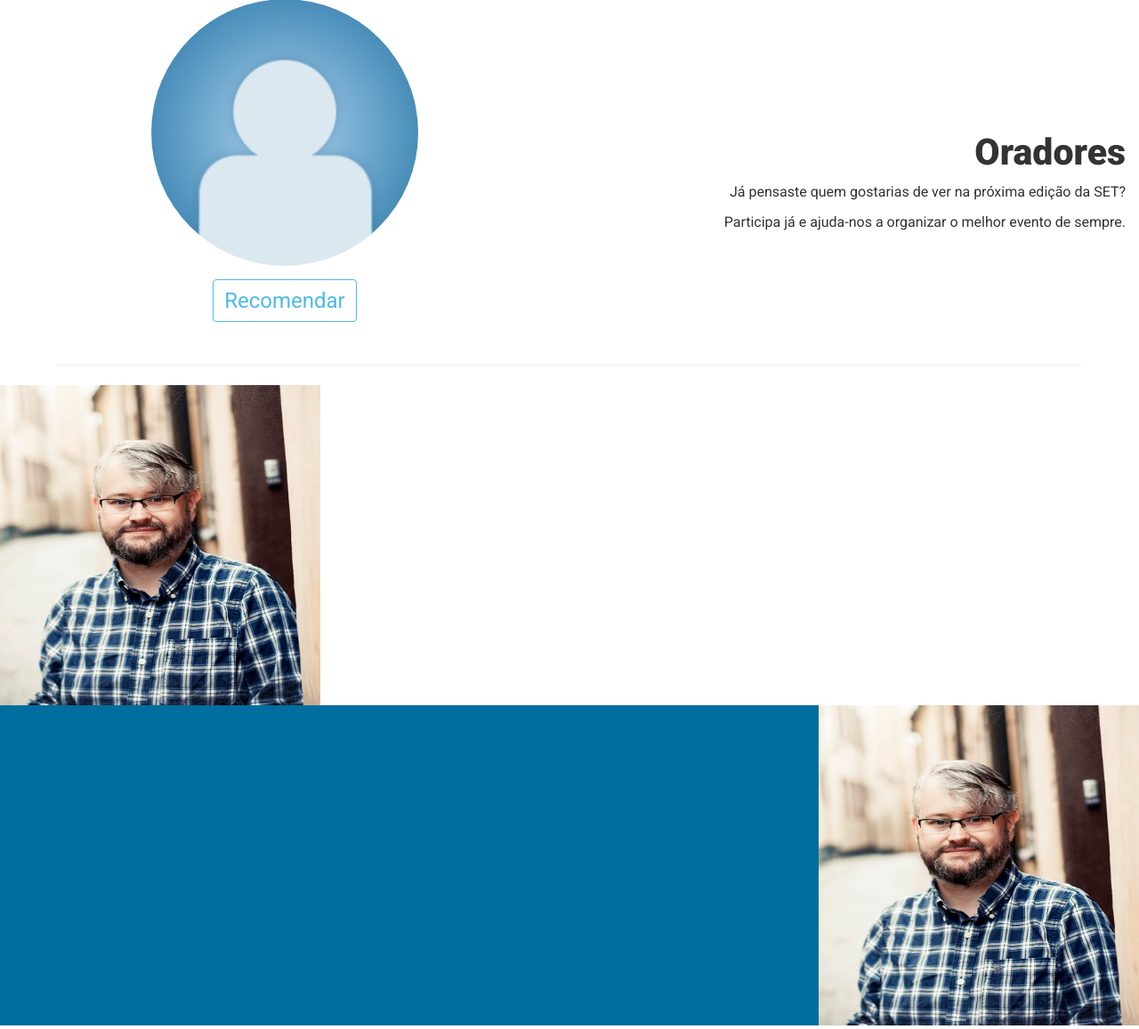
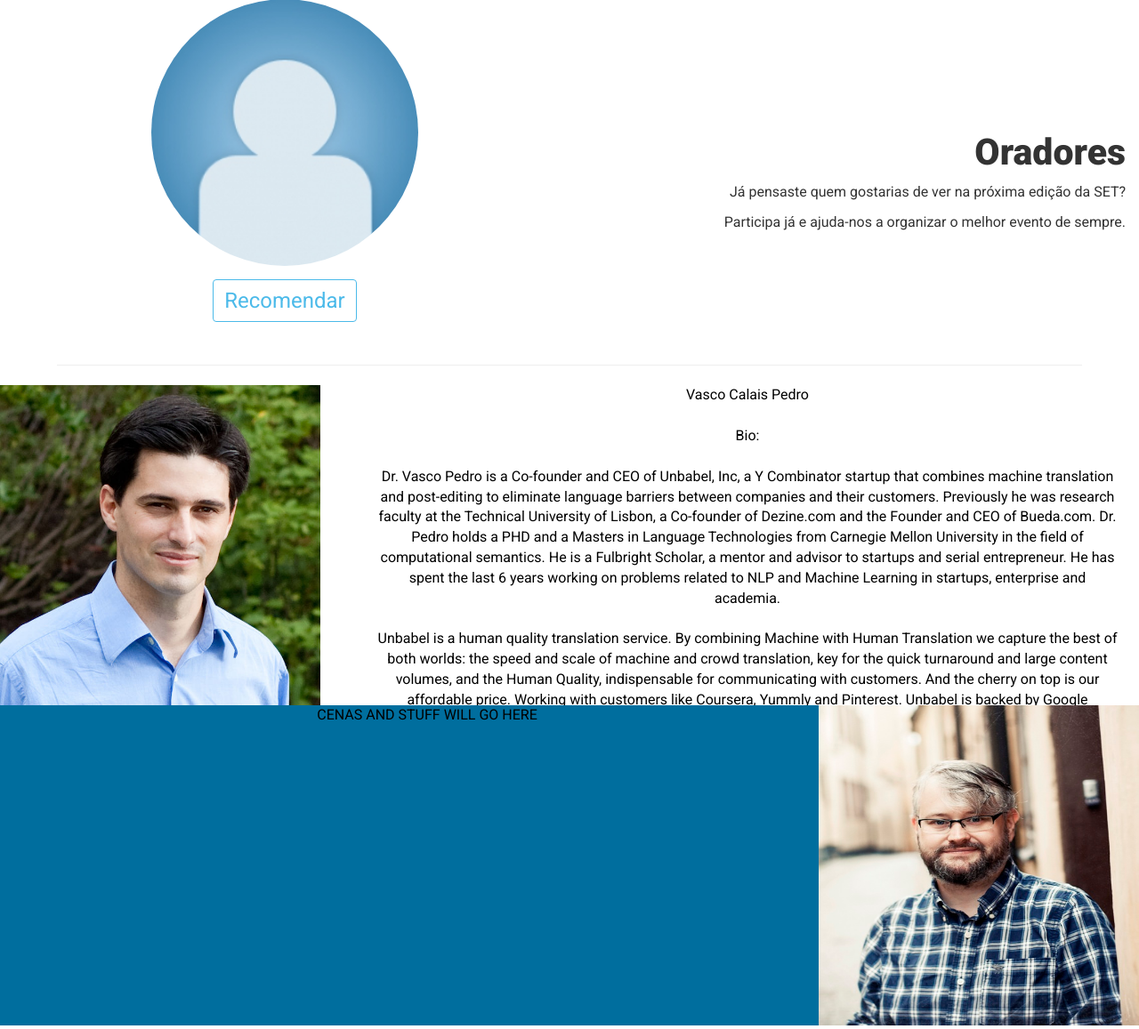
Before and after one commit to Lage2/set2015, a PHP site: page / in a window 1280 px wide. Shown: the part 651-1808 px from the top of the page at 89% size. Run offline with PHP 8.4, Linux system fonts and the light colour scheme; some libraries are stand-ins or nearby versions.

Commit message:
adicionado container para a descricao de oradores

```diff
--- a/index.html
+++ b/index.html
@@ -151,15 +151,24 @@
 				<div class="row">
 					<div title="Click to flip" class="oradorLarge">
 					    <div class="oradorFlip">
-					        <img alt="More about google" src="./img/speakers/JohanAndersson_StudioManager_ParadoxDevelopmentStudio_1.jpg">
+					        <img alt="More about google" src="./img/speakers/vasco_cropped.PNG">
 					    </div>
 
 					    <div class="oradorData">
 					        <div class="oradorDescription">
-					            The company that redefined grand strategy
+
 					        </div>
 					    </div>
 					    <div class="oradorTrigger"></div>
+					</div>
+					<div id= "rightDescrip" class="speaker-description">
+						Vasco Calais Pedro<br></br>
+
+						Bio:<br></br>
+
+						Dr. Vasco Pedro is a Co-founder and CEO of Unbabel, Inc, a Y Combinator startup that combines machine translation and post-editing to eliminate language barriers between companies and their customers. Previously he was research faculty at the Technical University of Lisbon, a Co-founder of Dezine.com and the Founder and CEO of Bueda.com. Dr. Pedro holds a PHD and a Masters in Language Technologies from Carnegie Mellon University in the field of computational semantics. He is a Fulbright Scholar, a mentor and advisor to startups and serial entrepreneur. He has spent the last 6 years working on problems related to NLP and Machine Learning in startups, enterprise and academia.<br></br>
+
+						Unbabel is a human quality translation service. By combining Machine with Human Translation we capture the best of both worlds: the speed and scale of machine and crowd translation, key for the quick turnaround and large content volumes, and the Human Quality, indispensable for communicating with customers. And the cherry on top is our affordable price. Working with customers like Coursera, Yummly and Pinterest. Unbabel is backed by Google Ventures, Matrix Partners, Y Combinator and others. The company was founded in August 2013 and is headquartered in San Francisco, California with offices in Lisbon, Portugal.
 					</div>
 				</div>
 
@@ -175,6 +184,9 @@
 					        </div>
 					    </div>
 					    <div class="oradorTrigger"></div>
+					</div>
+					<div id= "leftDescrip" class="speaker-description">
+						CENAS AND STUFF WILL GO HERE
 					</div>
 				</div>
 
--- a/less/set.less
+++ b/less/set.less
@@ -359,6 +359,16 @@ footer{
 	color: @set-primary-blue;
 }
 
+.speaker-description{
+	width: 65%;
+	height: 360px;
+	font-size: 1em;
+	color:#000;
+	overflow:auto;
+	position:relative;
+	left:5%;
+	right:10%;
+}
 
 .orador, .oradorSmall, .oradorLarge{
 	float:left;
@@ -402,6 +412,7 @@ footer{
 		    font-style:italic;
 		    height:75%;
 		    color: white;
+
 		}
 	}
 
```
Also changed, not shown: css/set.css, img/speakers/vasco_cropped.PNG (added).
